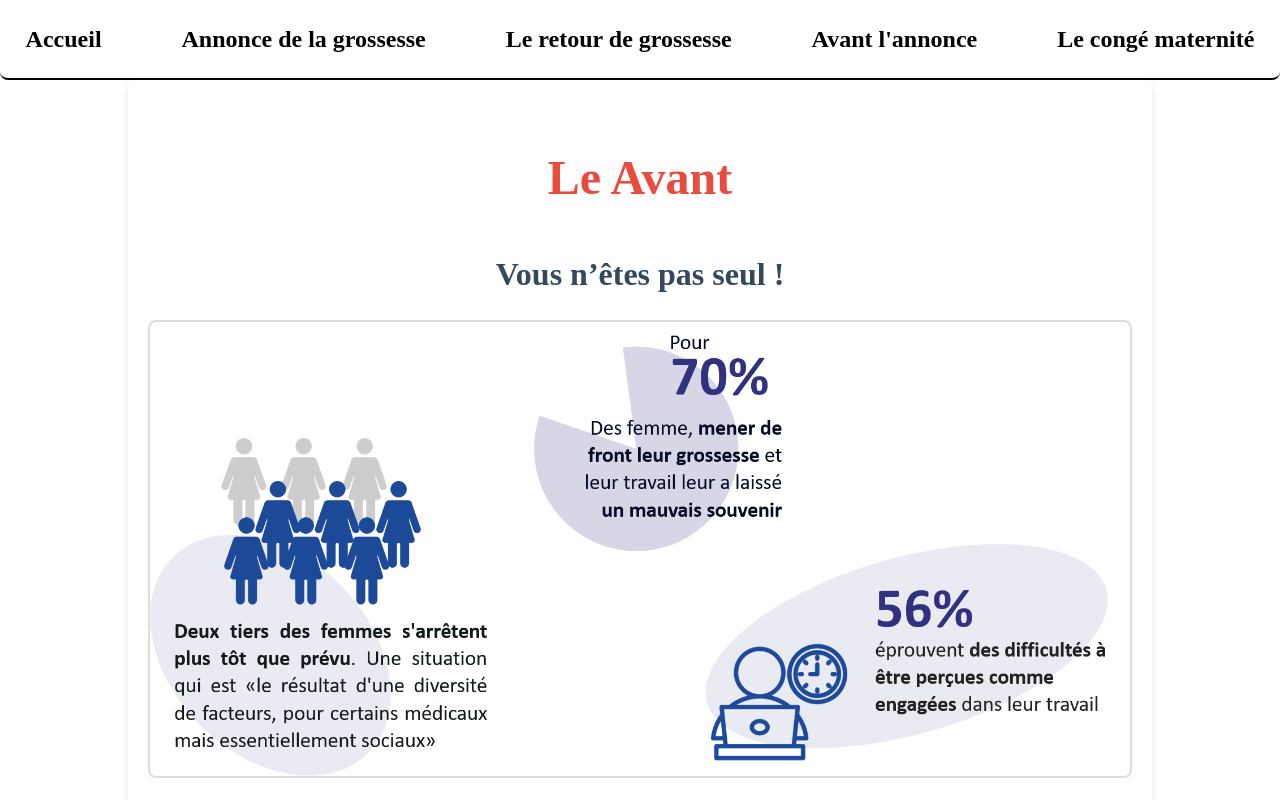
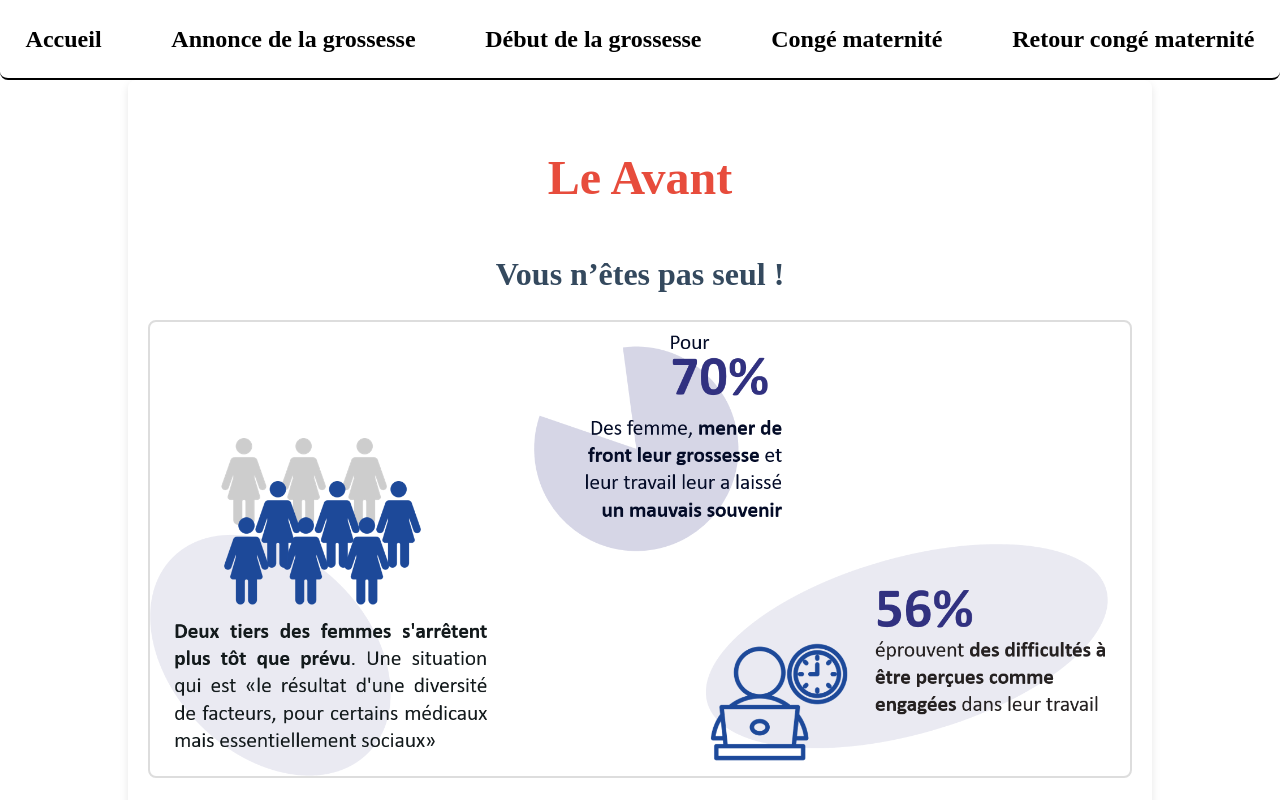
Before and after one commit to AlexisGlln/Nantes-hackaton, a React (Vite) app: page /le-avant in a window 1280 px wide. Shown: the top 800 px of the page. Built offline with nearby package versions, Linux system fonts and the light colour scheme.

Commit message:
navbar done et maj

```diff
--- a/src/components/NavBar.jsx
+++ b/src/components/NavBar.jsx
@@ -11,14 +11,14 @@ const NavBar = () => {
       <NavLink className="annonce" to="/annonce-grossesse">
         Annonce de la grossesse
       </NavLink>
-      <NavLink className="retour" to="/le-retour">
-        Le retour de grossesse
-      </NavLink>
       <NavLink className="avant" to="/le-avant">
-        Avant l'annonce
+        Début de la grossesse
       </NavLink>
       <NavLink className="congé" to="/le-congé-maternité">
-        Le congé maternité
+        Congé maternité
+      </NavLink>
+      <NavLink className="retour" to="/le-retour">
+        Retour congé maternité
       </NavLink>
     </nav>
   );
--- a/src/styles/NavBar.css
+++ b/src/styles/NavBar.css
@@ -54,31 +54,31 @@
   }
 }
 
+.navbar .accueil:hover {
+  transform: scale(1.1);
+  transition: all 0.3s ease;
+}
+
 .navbar .annonce:hover {
-  background-color: #ff4500;
+  background-color: #d14100;
+  transform: scale(1.1);
+  transition: all 0.3s ease;
+}
+
+.navbar .avant:hover {
+  background-color: #4245ab;
+  transform: scale(1.1);
+  transition: all 0.3s ease;
+}
+
+.navbar .congé:hover {
+  background-color: #ae650a;
   transform: scale(1.1);
   transition: all 0.3s ease;
 }
 
 .navbar .retour:hover {
-  background-color: #5b5fff;
+  background-color: #61073c;
   transform: scale(1.1);
   transition: all 0.3s ease;
 }
-
-.navbar .avant:hover {
-  background-color: #ff8c00;
-  transform: scale(1.1);
-  transition: all 0.3s ease;
-}
-
-.navbar .congé:hover {
-  background-color: #ff69b4;
-  transform: scale(1.1);
-  transition: all 0.3s ease;
-}
-
-.navbar .accueil:hover {
-  transform: scale(1.1);
-  transition: all 0.3s ease;
-}
```
